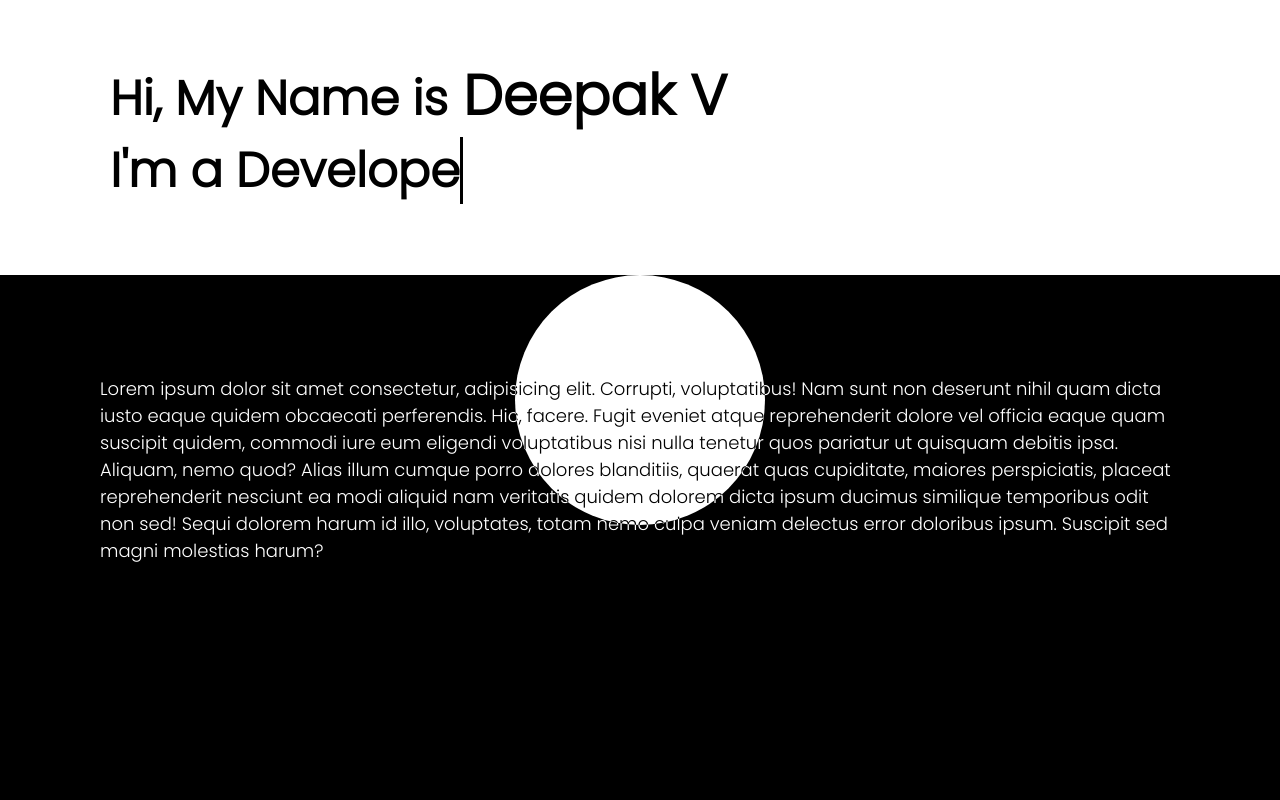
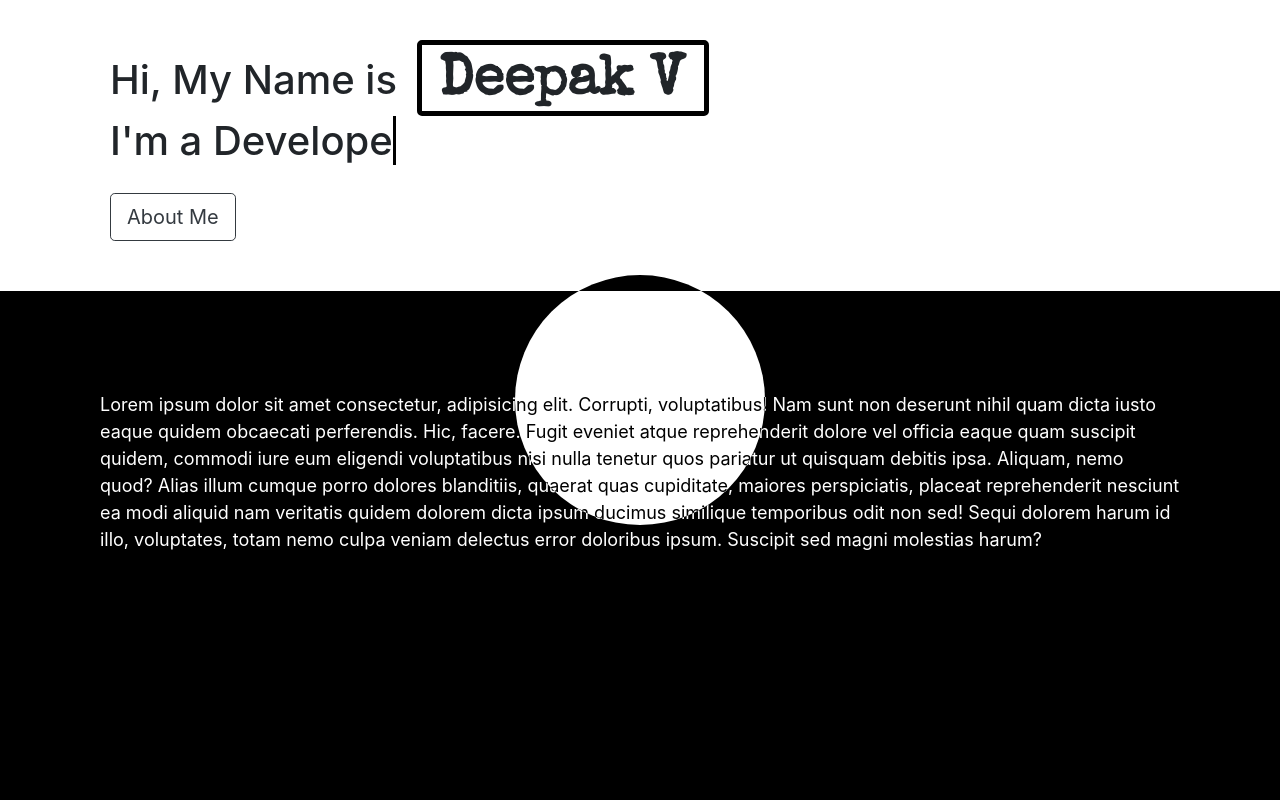
Before and after one commit to DeepakV404/My-Portfolio, a plain HTML site: page index.html in a window 1280 px wide. Shown: the top 800 px of the page. Drawn offline with nearby package versions, Linux system fonts and the light colour scheme.

Commit message:
added style to name

```diff
--- a/index.html
+++ b/index.html
@@ -5,6 +5,8 @@
     <meta name="viewport" content="width=device-width, initial-scale=1.0">
     <title>Portfolio</title>
     <link rel="stylesheet" href="style.css">
+    <link rel="stylesheet" href="https://maxcdn.bootstrapcdn.com/bootstrap/4.0.0/css/bootstrap.min.css" integrity="sha384-Gn5384xqQ1aoWXA+058RXPxPg6fy4IWvTNh0E263XmFcJlSAwiGgFAW/dAiS6JXm" crossorigin="anonymous">
+
 </head>
 <body>
     <section>
@@ -14,6 +16,7 @@
         <br />  I'm a
         <span class="txt-type" data-wait="3000" data-words='["Developer", "Creator"]'></span>
     </h1>
+    <button type="button" class="btn btn-outline-dark btn-lg">About Me</button>
     <p>
         Lorem ipsum dolor sit amet consectetur, adipisicing elit. Corrupti, voluptatibus! Nam sunt non deserunt nihil quam dicta iusto eaque quidem obcaecati perferendis. Hic, facere. Fugit eveniet atque reprehenderit dolore vel officia eaque quam suscipit quidem, commodi iure eum eligendi voluptatibus nisi nulla tenetur quos pariatur ut quisquam debitis ipsa. Aliquam, nemo quod? Alias illum cumque porro dolores blanditiis, quaerat quas cupiditate, maiores perspiciatis, placeat reprehenderit nesciunt ea modi aliquid nam veritatis quidem dolorem dicta ipsum ducimus similique temporibus odit non sed! Sequi dolorem harum id illo, voluptates, totam nemo culpa veniam delectus error doloribus ipsum. Suscipit sed magni molestias harum?
     </p>>
--- a/style.css
+++ b/style.css
@@ -1,4 +1,5 @@
 @import url('https://fonts.googleapis.com/css2?family=Poppins:wght@200;300&display=swap');
+@import url('https://fonts.googleapis.com/css2?family=Indie+Flower&family=Special+Elite&display=swap');
 
 body{
     margin: 0;
@@ -23,10 +24,11 @@ section{
 h1{
     margin: 10px;
     padding: 50px;
+    padding-bottom: 20px;
     padding-left: 100px;
     text-transform: none;
     font-size: 3em;
-    line-height: 1.5em;
+    line-height: 1.8em;
     text-align: initial;
 }
 
@@ -65,3 +67,17 @@ p{
     border-right: 0.2rem solid #000;
 
 }
+#name{
+    font-family: 'Special Elite', cursive;
+    font-weight: 900;
+    border: 5px solid #000;
+    border-radius: 5px;
+    padding-top: 10px ;
+    padding-right: 20px;
+    margin-left: 20px;
+}
+.btn{
+    margin-left: 110px;
+    margin-bottom: 50px;
+    border: #000 5px;
+}
```
